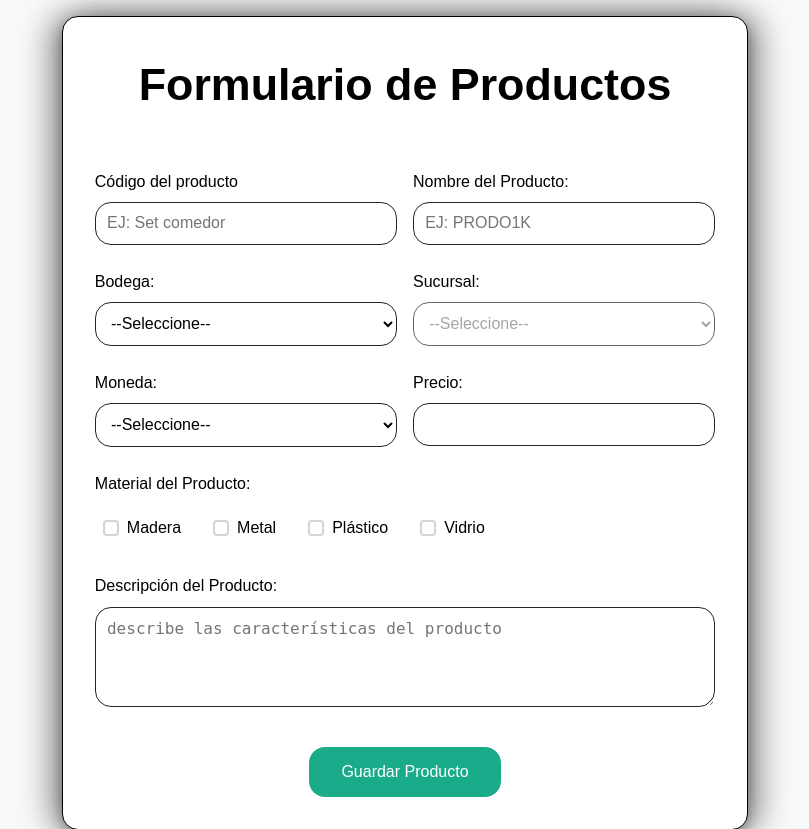
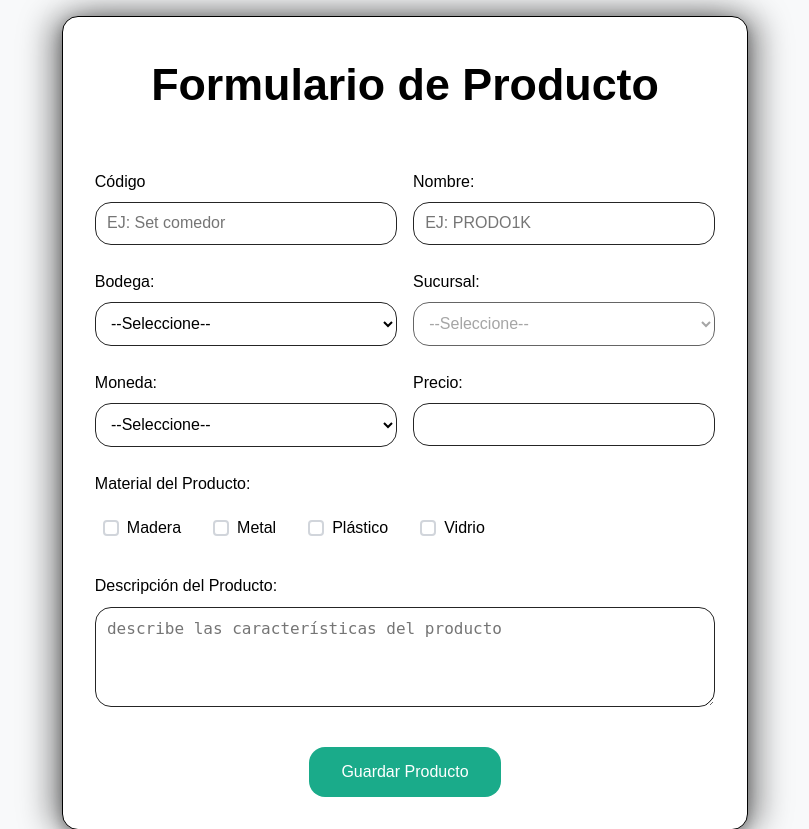
Before and after one commit to matias-bello-rodriguez/prueba-tecnica, a PHP site: page / in a window 1280 px wide. Shown: the top 829 px of the page, without its empty margins (235-1044 px from the left). Run offline with PHP 8.4, Linux system fonts and the light colour scheme; data comes from the database, SQL or seed files in the repository; some libraries are stand-ins or nearby versions.

Commit message:
cambiando nombres en html e incremento de tamaño en tickets de checkbox

```diff
--- a/css/styles.css
+++ b/css/styles.css
@@ -177,7 +177,7 @@ input[type="checkbox"]:checked::after {
   left: 50%;
   transform: translate(-50%, -50%);
   color: #fff;
-  font-size: 0.625rem;
+  font-size: 0.9rem;
   font-weight: bold;
 }
 
--- a/views/formulario_producto.php
+++ b/views/formulario_producto.php
@@ -12,7 +12,7 @@
     <div class="container">
 
         <header>
-            <h1>Formulario de Productos</h1>
+            <h1>Formulario de Producto</h1>
         </header>
 
 
@@ -25,13 +25,13 @@
             <div class="form-row">
                 <!-- este div agrupa los labels e inputs -->
                 <div class="form-group">
-                    <label for="codigo">Código del producto</label>
+                    <label for="codigo">Código</label>
                     <input type="text" id="codigo" name="codigo" pattern="[A-Za-z0-9]+" minlength="5" maxlength="15" placeholder="EJ: Set comedor" required> <!-- pattern estipula atributos que aceptan expresiones regulares (REGEX), aqui de A-Z y solo números; tambien minlength y maxlength que establecen una cantidad mínima y máxima de caracteres -->
                 </div>
 
                 <div class="form-group">
                     <!-- nombre del producto -->
-                    <label for="nombre">Nombre del Producto:</label>
+                    <label for="nombre">Nombre:</label>
                     <input type="text" id="nombre" name="nombre" minlength="2" maxlength="50" placeholder="EJ: PRODO1K" required>
                 </div>
             </div>
```
